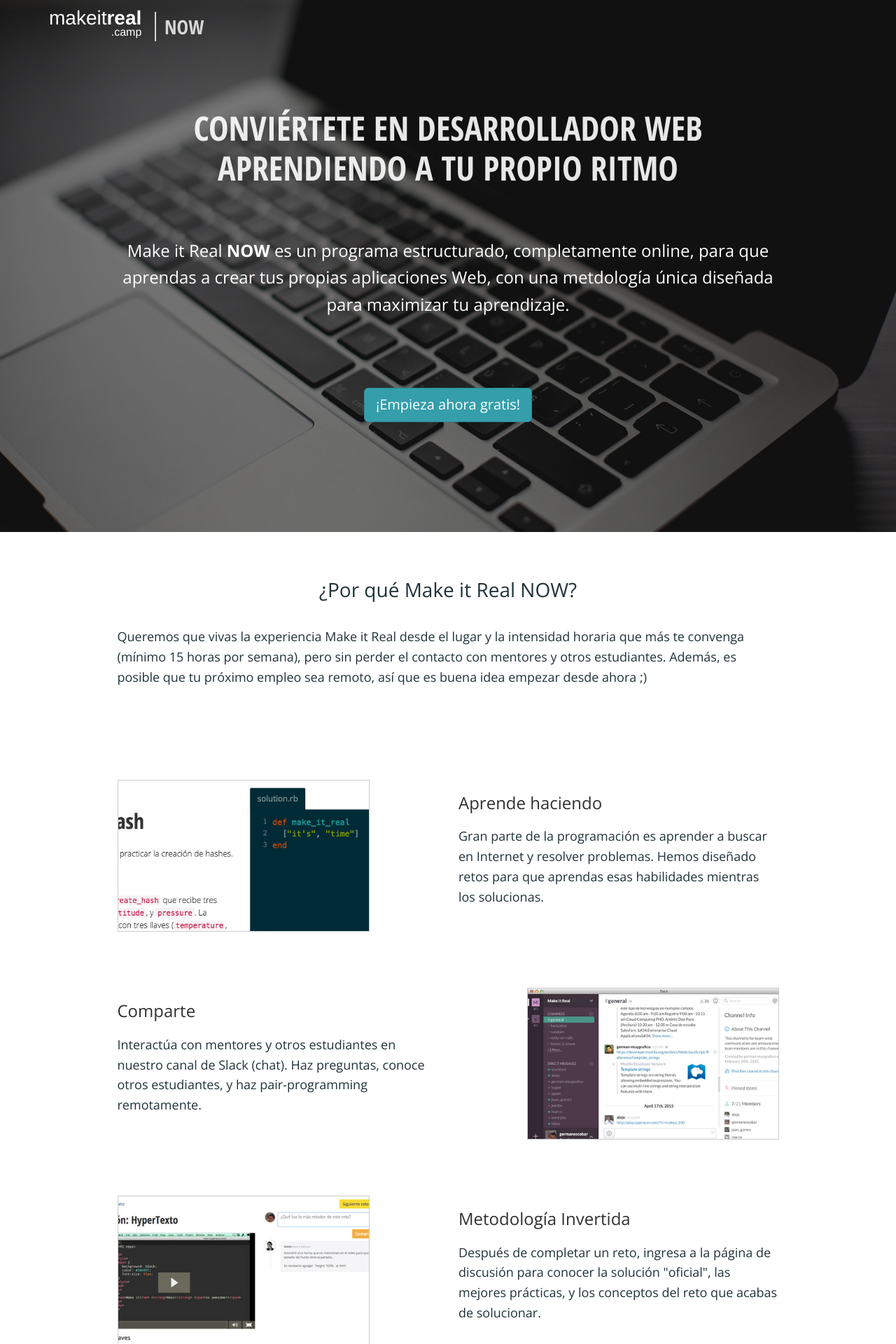
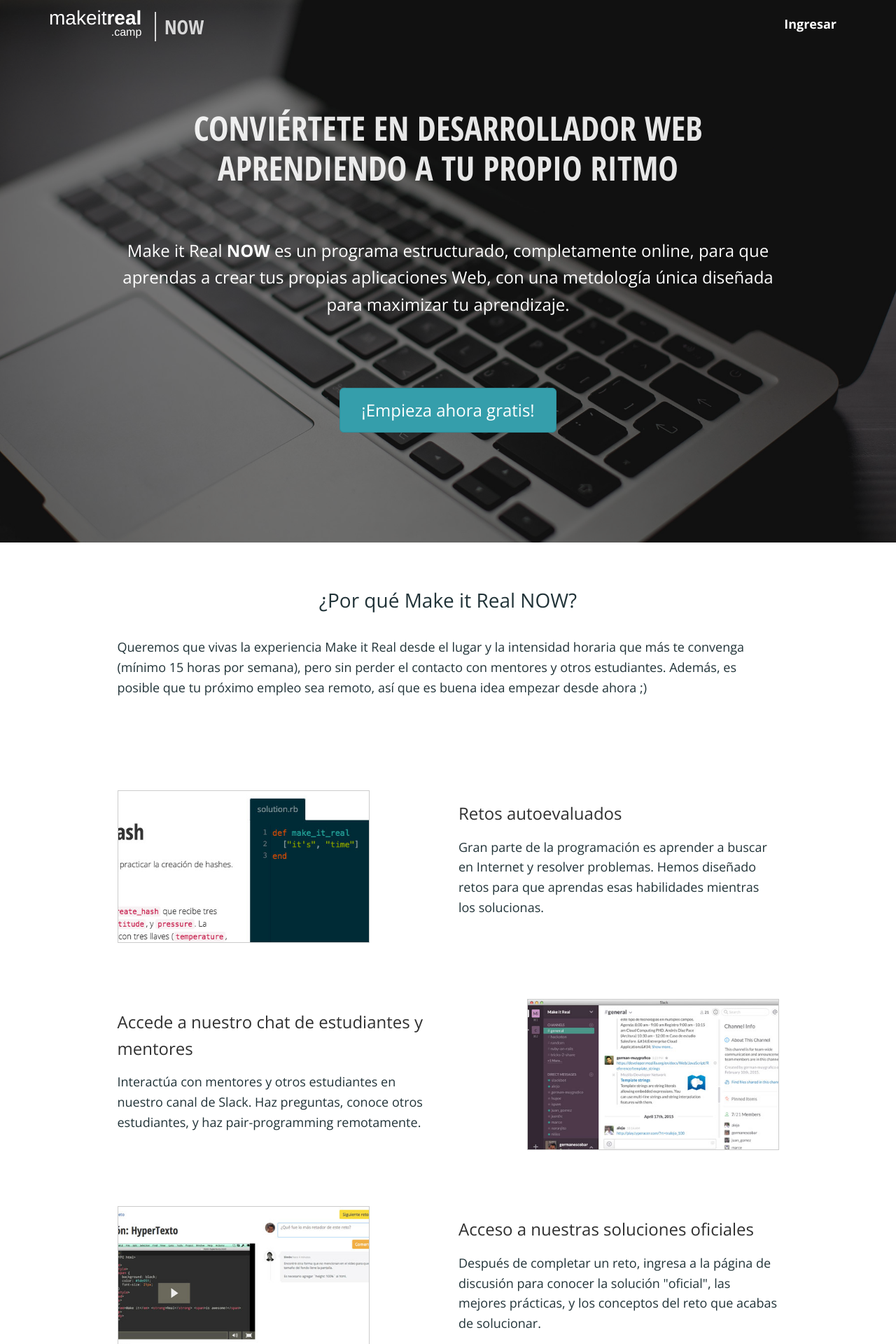
Before and after one commit to simonhoyos/blog, a Jekyll site: the page built from now/index.html, in a window 1280 px wide. Shown: the top 1920 px of the page at 70% size. Built offline with Jekyll 4.4.1, drawn with Linux system fonts in a browser that asks for light colours; nearby versions of some CDN libraries.

Commit message:
Improvements to the NOW page

```diff
--- a/css/style.scss
+++ b/css/style.scss
@@ -199,6 +199,11 @@
 
       &:hover { opacity: 1; }
     }
+  }
+
+  .btn-main {
+    font-size: 24px;
+    padding: 15px 30px;
   }
 }
 
--- a/now/index.html
+++ b/now/index.html
@@ -24,7 +24,7 @@
           </div>
           <div class="col-xs-8 text-right clearfix">
             <ul class="nav">
-
+              <li><a href="#">Ingresar</a></li>
             </ul>
           </div>
         </div>
@@ -42,7 +42,7 @@
 
       <div class="row">
         <div class="col-sm-12 text-center">
-          <a href="" class="btn btn-primary btn-lg">¡Empieza ahora gratis!</a>
+          <a href="" class="btn btn-primary btn-lg btn-main">¡Empieza ahora gratis!</a>
         </div>
       </div>
 
@@ -73,15 +73,15 @@
           <img src="/images/now-challenge.jpg" alt="Soluciona retos que se autoevaluan" style="width: 100%; border: 1px solid #ccc;">
         </div>
         <div class="col-sm-5 col-sm-offset-1">
-          <header>Aprende haciendo</header>
+          <header>Retos autoevaluados</header>
           <p>Gran parte de la programación es aprender a buscar en Internet y resolver problemas. Hemos diseñado retos para que aprendas esas habilidades mientras los solucionas.</p>
         </div>
       </div>
 
       <div class="row box">
         <div class="col-sm-5 col-sm-offset-1">
-          <header>Comparte</header>
-          <p>Interactúa con mentores y otros estudiantes en nuestro canal de Slack (chat). Haz preguntas, conoce otros estudiantes, y haz pair-programming remotamente.</p>
+          <header>Accede a nuestro chat de estudiantes y mentores</header>
+          <p>Interactúa con mentores y otros estudiantes en nuestro canal de Slack. Haz preguntas, conoce otros estudiantes, y haz pair-programming remotamente.</p>
         </div>
         <div class="col-sm-4 col-sm-offset-1">
           <img src="/images/now-slack.jpg" alt="Soluciona retos que se autoevaluan" style="width: 100%; border: 1px solid #ccc;">
@@ -93,7 +93,7 @@
           <img src="/images/now-discussion.jpg" alt="Soluciona retos que se autoevaluan" style="width: 100%; border: 1px solid #ccc;">
         </div>
         <div class="col-sm-5 col-sm-offset-1">
-          <header>Metodología Invertida</header>
+          <header>Acceso a nuestras soluciones oficiales</header>
           <p>Después de completar un reto, ingresa a la página de discusión para conocer la solución "oficial", las mejores prácticas, y los conceptos del reto que acabas de solucionar.</p>
         </div>
       </div>
```
Also changed, not shown: other parts of now/index.html (+1 -1 lines), css/style.css.
